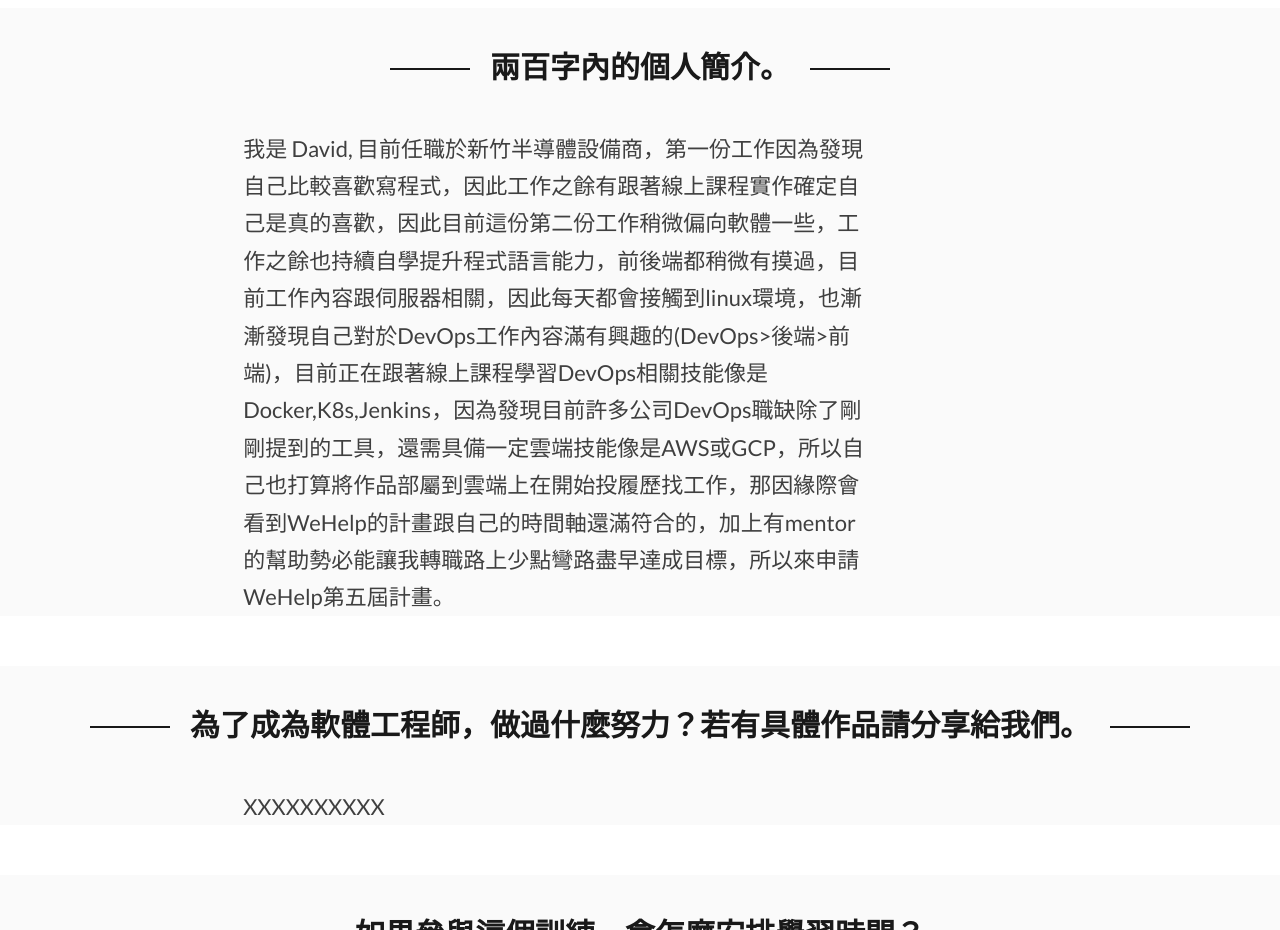
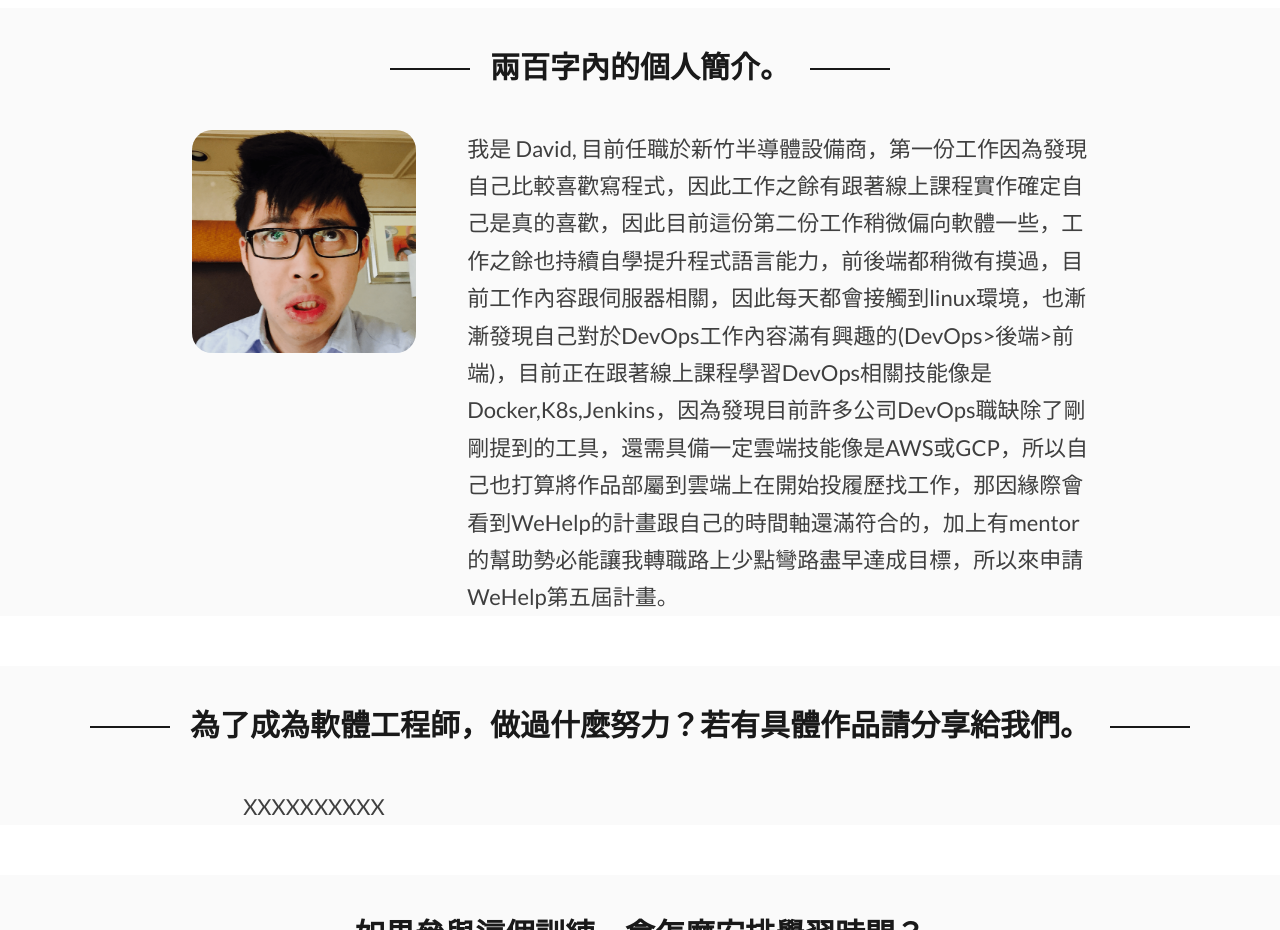
Before and after one commit to david11yf29/david11yf29.github.io, a website: page index.html in a window 1280 px wide. Shown: the part 1660-2590 px from the top of the page. Drawn offline with nearby package versions, Linux system fonts and the light colour scheme.

Commit message:
Update index.html
Adding picture for QA

```diff
--- a/index.html
+++ b/index.html
@@ -41,6 +41,9 @@
                 兩百字內的個人簡介。
             </div>
             <div class="intro__box">
+                <div class="intro__box--pic">
+                    <img src="img/Me.png" alt="David Lin">
+                </div>
                 <div class="intro__box--content">
                     <p class="paragraph-margin-top">我是 David, 目前任職於新竹半導體設備商，第一份工作因為發現自己比較喜歡寫程式，因此工作之餘有跟著線上課程實作確定自己是真的喜歡，因此目前這份第二份工作稍微偏向軟體一些，工作之餘也持續自學提升程式語言能力，前後端都稍微有摸過，目前工作內容跟伺服器相關，因此每天都會接觸到linux環境，也漸漸發現自己對於DevOps工作內容滿有興趣的(DevOps>後端>前端)，目前正在跟著線上課程學習DevOps相關技能像是Docker,K8s,Jenkins，因為發現目前許多公司DevOps職缺除了剛剛提到的工具，還需具備一定雲端技能像是AWS或GCP，所以自己也打算將作品部屬到雲端上在開始投履歷找工作，那因緣際會看到WeHelp的計畫跟自己的時間軸還滿符合的，加上有mentor的幫助勢必能讓我轉職路上少點彎路盡早達成目標，所以來申請WeHelp第五屆計畫。 </p>
                 </div>
```
